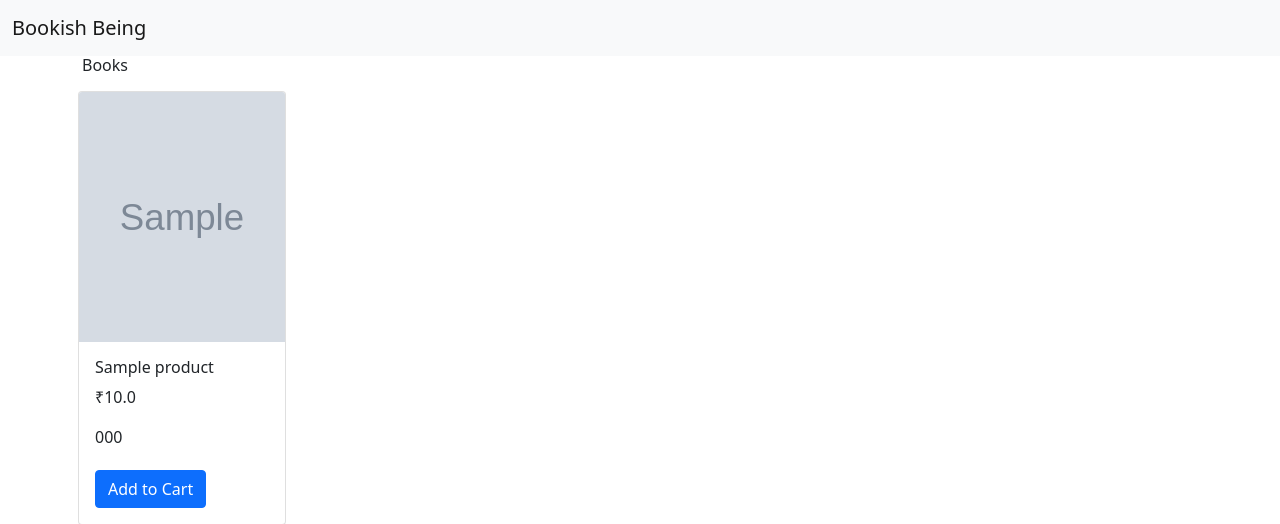
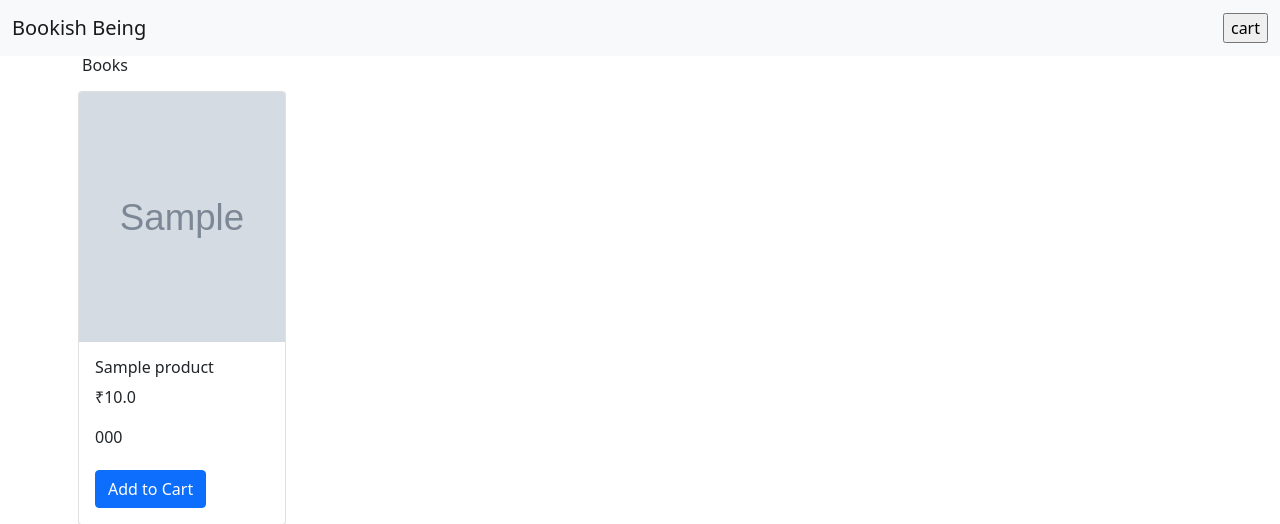
Before and after one commit to krishnakanthati/bookish-being, a Django app: page /products/ in a window 1280 px wide. Shown: the top 524 px of the page. Run offline with Django 3.2, Linux system fonts and the light colour scheme; tables that the repository leaves empty hold one stand-in row (values such as "Sample post"); grey boxes marked "Sample" are stand-in pictures.

Commit message:
base.html

```diff
--- a/templates/base.html
+++ b/templates/base.html
@@ -9,7 +9,6 @@
     <!-- Bootstrap CSS -->
     <link href="https://cdn.jsdelivr.net/npm/bootstrap@5.0.0-beta1/dist/css/bootstrap.min.css" rel="stylesheet"
         integrity="sha384-giJF6kkoqNQ00vy+HMDP7azOuL0xtbfIcaT9wjKHr8RbDVddVHyTfAAsrekwKmP1" crossorigin="anonymous">
-
     <title>bookish-being</title>
 </head>
 
@@ -18,6 +17,9 @@
     <nav class="navbar navbar-light bg-light">
         <div class="container-fluid">
             <a class="navbar-brand" href="#">Bookish Being</a>
+            <form action="http://127.0.0.1:8000/products/cart/">
+                <input type="submit" value="cart" />
+            </form>
         </div>
     </nav>
 
```
Also changed, not shown: package-lock.json (added).
